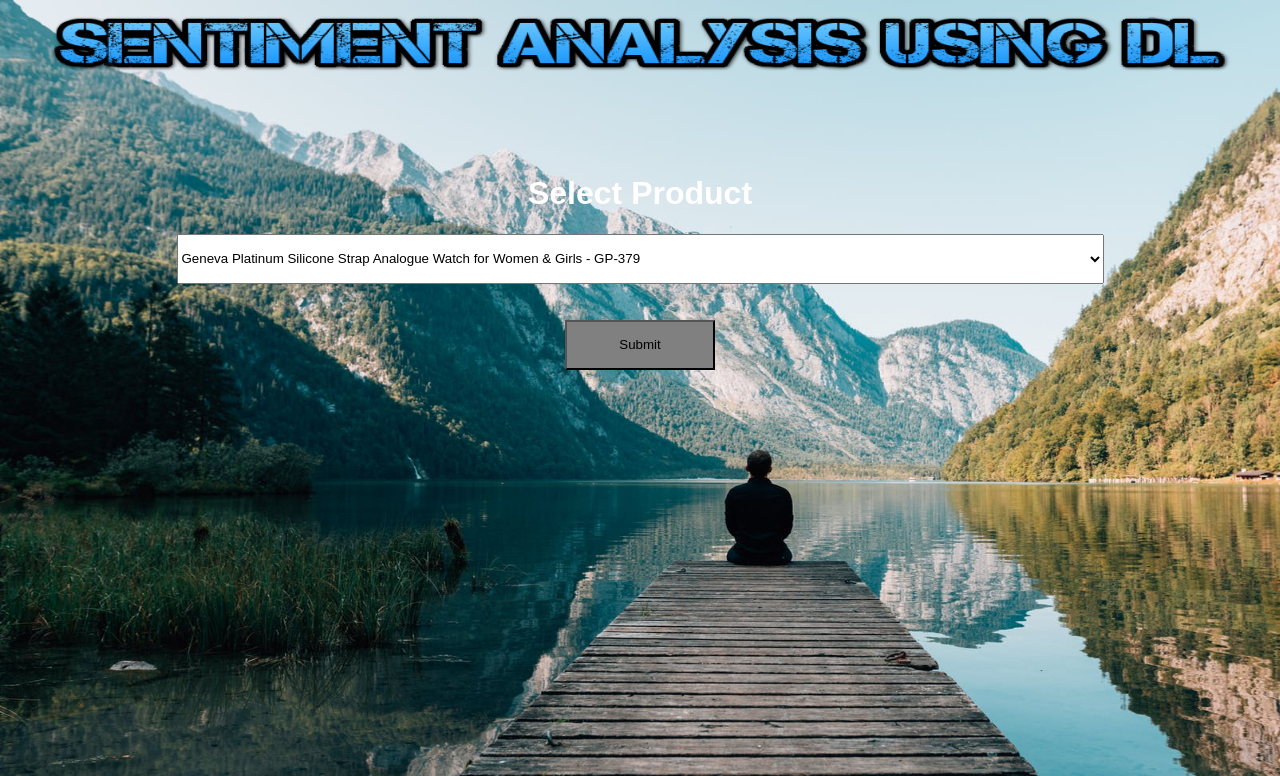
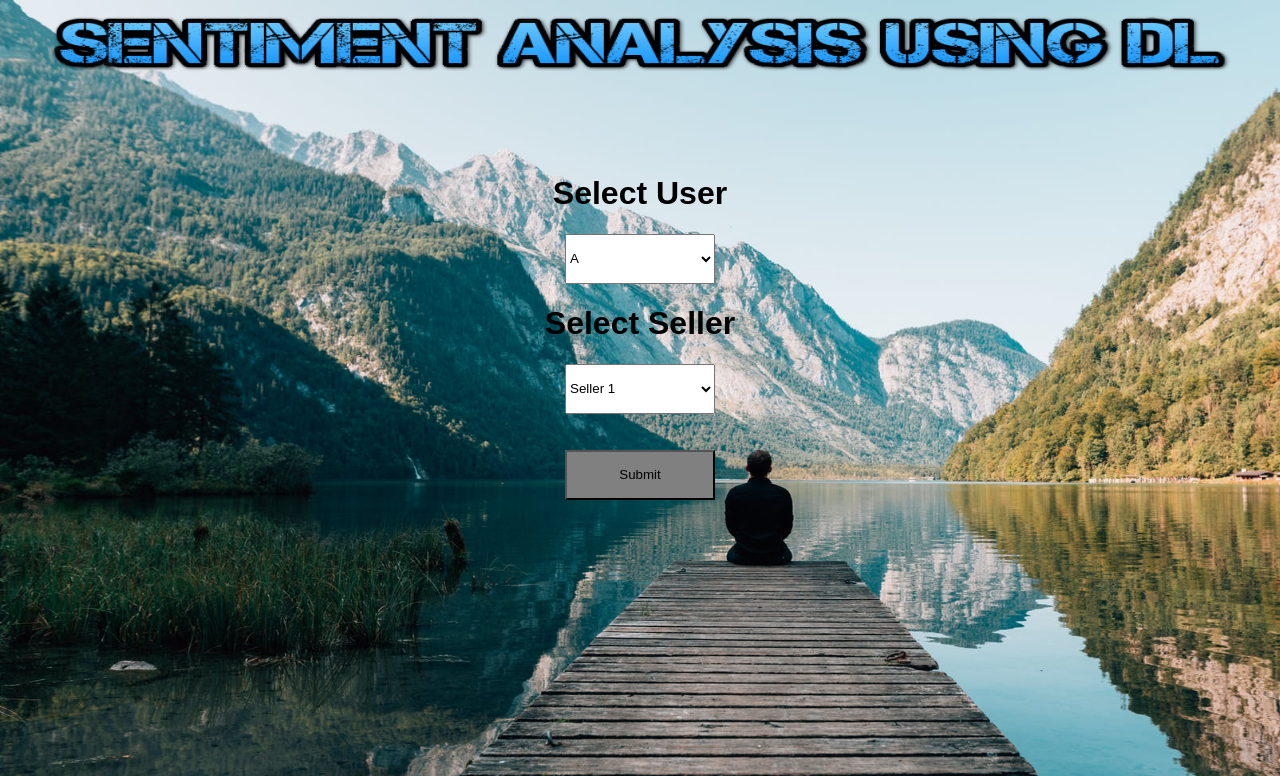
Before and after one commit to Knight7561/Product-Recommedation-System, a Flask app: page / in a window 1280 px wide. Shown: the top 776 px of the page. Run offline with Flask 2, Linux system fonts and the light colour scheme; parts of the project's set-up code (start-up, migrations or seed data) failed here and were passed over.

Commit message:
Files provided by DEVELOPER

```diff
--- a/Recommend_Review_Analysis/app.py
+++ b/Recommend_Review_Analysis/app.py
@@ -24,6 +24,13 @@ import re
 from sklearn.feature_extraction.text import TfidfTransformer
 
 from collections import Counter
+
+import math
+# import matplotlib.pyplot as plt
+import seaborn as sns
+import scipy.sparse
+from scipy.sparse import csr_matrix
+from scipy.sparse.linalg import svds
 
 app = Flask(__name__)
 app.secret_key = "secret key"
@@ -77,38 +84,80 @@ def clean_review(reviews):
     return cleaned_review
 
 
-def sort_coo(coo_matrix):
-    tuples = zip(coo_matrix.col, coo_matrix.data)
-    return sorted(tuples, key=lambda x: (x[1], x[0]), reverse=True)
+# def sort_coo(coo_matrix):
+#     tuples = zip(coo_matrix.col, coo_matrix.data)
+#     return sorted(tuples, key=lambda x: (x[1], x[0]), reverse=True)
 
-def extract_topn_from_vector(feature_names, sorted_items, topn=10):
-    """get the feature names and tf-idf score of top n items"""
+# def extract_topn_from_vector(feature_names, sorted_items, topn=10):
+#     """get the feature names and tf-idf score of top n items"""
 
-    #use only topn items from vector
-    sorted_items = sorted_items[:topn]
+#     #use only topn items from vector
+#     sorted_items = sorted_items[:topn]
 
-    score_vals = []
-    feature_vals = []
+#     score_vals = []
+#     feature_vals = []
 
-    # word index and corresponding tf-idf score
-    for idx, score in sorted_items:
+#     # word index and corresponding tf-idf score
+#     for idx, score in sorted_items:
 
-        #keep track of feature name and its corresponding score
-        score_vals.append(round(score, 3))
-        feature_vals.append(feature_names[idx])
+#         #keep track of feature name and its corresponding score
+#         score_vals.append(round(score, 3))
+#         feature_vals.append(feature_names[idx])
 
-    #create a tuples of feature,score
-    #results = zip(feature_vals,score_vals)
-    results= {}
-    for idx in range(len(feature_vals)):
-        results[feature_vals[idx]]=score_vals[idx]
+#     #create a tuples of feature,score
+#     #results = zip(feature_vals,score_vals)
+#     results= {}
+#     for idx in range(len(feature_vals)):
+#         results[feature_vals[idx]]=score_vals[idx]
 
-    return results
+#     return results
 
+
+def recommend_items(userID, pivot_df, preds_df, num_recommendations):
+    # index starts at 0
+    user_idx = userID-1
+    # Get and sort the user's ratings
+    sorted_user_ratings = pivot_df.iloc[user_idx].sort_values(ascending=False)
+    #sorted_user_ratings
+    sorted_user_predictions = preds_df.iloc[user_idx].sort_values(ascending=False)
+    #sorted_user_predictions
+    temp = pd.concat([sorted_user_ratings, sorted_user_predictions], axis=1,sort=False)
+
+    temp.index.name = 'Recommended Items'
+    temp.columns = ['user_ratings', 'user_predictions']
+    temp = temp.loc[temp.user_ratings == 0]
+    temp = temp.sort_values('user_predictions', ascending=False)
+    print(temp.head())
+    return temp
+
+def recom(userID,seller):
+    if seller == 1:
+        user_df=pd.read_excel('input/celler_1.xlsx')
+    elif seller == 2:
+        user_df=pd.read_excel('input/celler_2.xlsx')
+
+    print(user_df.head())
+    user_df = user_df.dropna()
+    counts = user_df.user.value_counts()
+    user_df_final = user_df[user_df.user.isin(counts[counts>=2].index)]
+    train_data = user_df_final
+    user_df_CF = train_data
+    pivot_df = user_df_CF.pivot_table(index = 'user', columns ='product_code', values = 'rating').fillna(0)
+    pivot_df['user_index'] = np.arange(0, pivot_df.shape[0], 1)
+    pivot_df.set_index(['user_index'], inplace=True)
+    U, sigma, Vt = svds(pivot_df, k = 8)
+    sigma = np.diag(sigma)
+    #Predicted ratings
+    all_user_predicted_ratings = np.dot(np.dot(U, sigma), Vt)
+
+    # Convert predicted ratings to dataframe
+    preds_df = pd.DataFrame(all_user_predicted_ratings, columns = pivot_df.columns)
+    a = recommend_items(userID, pivot_df, preds_df, 5)
+    return a
 
 @app.route("/")
 def index():
-    return render_template("index1.html")
+    return render_template("index.html")
 
 
 def predict_result(data,text):
@@ -131,6 +180,45 @@ def predict_result(data,text):
         else:
             n_review.append(text[i])
     return p_review,n_review
+
+@app.route('/res' ,methods=['POST','GET'])
+def res():
+    prodect = []
+
+    if request.method == 'POST':
+        prodect.append(request.form['q1'])
+    p_name = prodect[0]
+    print(p_name)
+    core_review = []
+    df1 = pd.read_csv("input/Final_reviews.csv")
+    for i,j in df1.iterrows():
+        if j['product_name'] == p_name:
+            # if j['Experience'] >= 5 and j['Helpful_Votes'] >=20 and j['Purchase'] == 'Verified Purchase':
+            core_review.append(j['Text'])
+
+    cleaned_text = clean_review(core_review)
+
+    sequences_text_token = trained_tokenizer.texts_to_sequences(cleaned_text)
+
+    data = pad_sequences(sequences_text_token, maxlen=140)
+    print(data)
+
+    # p_cleaned_text = clean_review(p_review)
+    # n_cleaned_text = clean_review(n_review)
+
+    p_review,n_review = predict_result(data=data,text=cleaned_text)
+
+
+    p_re = random.sample(p_review,3)
+    # p_keys = random.sample(p_key,3)
+    n_re = random.sample(n_review,3)
+    # n_keys = random.sample(n_key,3)
+
+
+    # res = [p_name,p_re,p_keys,n_re,n_keys]
+
+    print(p_re,'\n',n_re)
+    return render_template("result1.html",p_name=p_name,p_re=p_re,n_re=n_re)
 
 @app.route('/predict' ,methods=['POST','GET'])
 def predict():
@@ -158,47 +246,42 @@ def predict():
        "Foxter Bangel Analog White Dial Women's Watch",
        'Howdy Women Watch']
     prodect = []
+    cell = []
     if request.method == 'POST':
-        prodect.append(int((request.form['q2'])))
+        prodect.append(int(request.form['q1']))
+        cell.append(int(request.form['q2']))
 
-    print(prodect)
-    df1 = pd.read_csv("input/Final_reviews.csv")
-
-    # df1['product_name'].unique()
-    p_name = p[prodect[0]-1]
+    print(prodect[0],cell[0])
 
 
-    core_review = []
+    recomen_pro = recom(prodect[0],cell[0])
+    # a = recom(1,0)
+    l=recomen_pro.index[0:]
+    res = list(l)
+    # res
+    names = []
+    for i in res:
+        names.append(p[i])
+    # df1['product_name'].unique()
+    c1 = ["NUBELA Analogue Prizam Glass Black Dial Girl's Watch",
+       'Analogue Pink',
+       "Sonata Analog Champagne Dial Women's Watch-NK87018YM01",
+       "Sonata Analog White Dial Women's Watch -NJ8989PP03C",
+       "Everyday Analog Black Dial Women's Watch -NK8085SM01"]
+    c2 = ["Sonata Analog White Dial Women's Watch -NJ8976SM01W",
+       "Geneva Platinum Analogue Rose Gold Dial Women'S Watch- Gp-649",
+       "Geneva Platinum Analogue Rose Gold Dial Women's Watch- Gp-649",
+       "A R Sales Analogue Girl's and Women's Watch",
+       "Foxter Bangel Analog White Dial Women's Watch"]
+    if len(names) <= 0 and cell[0] == 1:
+        for i in c1:
+            names.append(i)
+    elif len(names) <= 0 and cell[0] == 2:
+        for i in c2:
+            names.append(i)
+    print(names)
 
-    for i,j in df1.iterrows():
-        if j['product_name'] == p_name:
-            # if j['Experience'] >= 5 and j['Helpful_Votes'] >=20 and j['Purchase'] == 'Verified Purchase':
-            core_review.append(j['Text'])
-
-    cleaned_text = clean_review(core_review)
-
-    sequences_text_token = trained_tokenizer.texts_to_sequences(cleaned_text)
-
-    data = pad_sequences(sequences_text_token, maxlen=140)
-    print(data)
-
-    # p_cleaned_text = clean_review(p_review)
-    # n_cleaned_text = clean_review(n_review)
-
-    p_review,n_review = predict_result(data=data,text=cleaned_text)
-
-
-    p_re = random.sample(p_review,3)
-    # p_keys = random.sample(p_key,3)
-    n_re = random.sample(n_review,3)
-    # n_keys = random.sample(n_key,3)
-
-
-    # res = [p_name,p_re,p_keys,n_re,n_keys]
-
-    print(p_re,'\n',n_re)
-
-    return render_template("result1.html" , p_name = p_name,p_re = p_re, n_re=n_re)
+    return render_template("recom.html" , p_name = names)
 
 
 
--- /dev/null
+++ b/Recommend_Review_Analysis/templates/index.html
@@ -0,0 +1,78 @@
+<!DOCTYPE html>
+<html lang="en">
+<head>
+    <meta charset="UTF-8">
+    <meta name="viewport" content="width=device-width, initial-scale=1.0">
+    <meta http-equiv="X-UA-Compatible" content="ie=edge">
+    <title>Review Analysis</title>
+    <link rel="stylesheet" href="{{ url_for('static',filename='style.css') }}">
+<style type="text/css">
+  #example1 {
+   background-image:url("static/min.jpeg");
+  background-repeat: repeat;
+  background-size: 1500px 800px ;
+}
+  /*h4{
+    color: white;
+
+  }*/
+</style>
+</head>
+<body id="example1">
+
+ <center><img src="{{ url_for('static',filename='head.png') }}" width="1200" height="70"></center>
+ <br><br><br><br>
+ <form method="POST" action="/predict" class="register-form" id="register-form" role="form">
+<div class="center">
+  <div class="b4">
+    <center><b><label style="color: black"><h1>Select User</h1></label></b>
+
+<select id="football" class="b4" name="q1" style="height: 50px;width: 150px">
+  <option value="1">A</option>
+  <option value="2">B</option>
+  <option value="3">C</option>
+  <option value="4">D</option>
+  <option value="5">E</option>
+  <option value="6">F</option>
+  <option value="7">G</option>
+  <option value="8">H</option>
+  <option value="9">I</option>
+  <option value="10">J</option>
+  <option value="11">K</option>
+  <option value="12">L</option>
+  <option value="13">M</option>
+  <option value="14">N</option>
+  <option value="15">O</option>
+  <option value="16">P</option>
+  <option value="17">Q</option>
+  <option value="18">R</option>
+  <option value="19">S</option>
+  <option value="20">T</option>
+  <option value="21">U</option>
+  <option value="22">V</option>
+  <option value="23">W</option>
+  <option value="24">X</option>
+  <option value="25">Y</option>
+  <option value="26">Z</option>
+
+</select></center>
+<center>
+<!-- <div class="b4"> -->
+    <center><b><label style="color: black"><h1>Select Seller</h1></label></b>
+
+<select class="b4" name="q2" style="height: 50px;width: 150px;align-items: left">
+  <option value="1">Seller 1</option>
+  <option value="2">Seller 2</option></select>
+</center>
+<br><br>
+<div align="center">
+    <div class="b1">
+   <button class="b1" type="submit" height="100" width="300">Submit</button>
+
+</div>
+</div>
+<br><br>
+
+ </form>
+</body>
+</html>
--- a/Recommend_Review_Analysis/templates/index1.html
+++ /dev/null
@@ -1,66 +0,0 @@
-<!DOCTYPE html>
-<html lang="en">
-<head>
-    <meta charset="UTF-8">
-    <meta name="viewport" content="width=device-width, initial-scale=1.0">
-    <meta http-equiv="X-UA-Compatible" content="ie=edge">
-    <title>Review Analysis</title>
-    <link rel="stylesheet" href="{{ url_for('static',filename='style.css') }}">
-<style type="text/css">
-  #example1 {
-   background-image:url("static/min.jpeg");
-  background-repeat: repeat;
-  background-size: 1500px 800px ;
-}
-  /*h4{
-    color: white;
-
-  }*/
-</style>
-</head>
-<body id="example1">
-
- <center><img src="{{ url_for('static',filename='head.png') }}" width="1200" height="70"></center>
- <br><br><br><br>
- <form method="POST" action="/predict" class="register-form" id="register-form" role="form">
-<div class="center">
-  <div class="b4">
-    <center><b><label style="color: white;"><h1>Select Product</h1></label></b>
-
-<select id="football" class="b4" name="q2" style="height: 50px">
-  <option value="1">Geneva Platinum Silicone Strap Analogue Watch for Women & Girls - GP-379</option>
-  <option value="2">Geneva Platinum Analogue Gold Dial Women's Watch -GNV01</option>
-  <option value="3">IIk Collection Watches Stainless Steel Chain Day and Date Analogue Silver Dial Women's WatchNUBELA Analogue Prizam Glass Black Dial Girl's Watch</option>
-  <option value="4">NUBELA Analogue Prizam Glass Black Dial Girl's Watch</option>
-  <option value="5">Analogue Pink</option>
-  <option value="6">Sonata Analog Champagne Dial Women's Watch-NK87018YM01</option>
-  <option value="7">Sonata Analog White Dial Women's Watch -NJ8989PP03C</option>
-  <option value="8">Everyday Analog Black Dial Women's Watch -NK8085SM01</option>
-  <option value="9">Sonata SFAL Analog Silver Dial Women's Watch -NK8080SM01</option>
-  <option value="10">Timewear Analogue Round Beige Dial Women's Watch - 107Wdtl</option>
-  <option value="11">TIMEWEAR Analogue Brown Dial Women's Watch - 134Bdtl</option>
-  <option value="12">Sonata SFAL Analog Silver Dial Women's Watch -NK8080SM-3372</option>
-  <option value="13">Adamo Analog Blue Dial Women's Watch-9710SM01</option>
-  <option value="14">Geneva Platinum Analogue Gold Dial Women's Watch -GNV01</option>
-  <option value="15">ADAMO Aritocrat Women's & Girl's Watch BG-335</option>
-  <option value="16">Imperious Analog Women's Watch 1021-1031</option>
-  <option value="17">IIK Collection Watches Analogue Silver Dial Girl's & Women's Analogue Watch - IIK-1033W</option>
-  <option value="18">Sonata Analog White Dial Women's Watch -NJ8976SM01W</option>
-  <option value="19">Geneva Platinum Analogue Rose Gold Dial Women'S Watch- Gp-649</option>
-  <option value="20">A R Sales Analogue Girl's and Women's Watch</option>
-  <option value="21">Foxter Bangel Analog White Dial Women's Watch</option>
-  <option value="22">Howdy Women Watch</option>
-
-</select></center>
-<br><br>
-<div align="center">
-    <div class="b1">
-   <button class="b1" type="submit" height="100" width="300">Submit</button>
-
-</div>
-</div>
-<br><br>
-
- </form>
-</body>
-</html>
--- a/Recommend_Review_Analysis/templates/result1.html
+++ b/Recommend_Review_Analysis/templates/result1.html
@@ -29,7 +29,7 @@
   <center><img src="{{ url_for('static',filename='head.png') }}" width="1200" height="70"></center>
  <!-- <img src="{{ url_for('static',filename='yin.png') }}" width="1250" height="70"> -->
  <br><br><br><br>
- <center><h1 style="color: white;">Product Name:{{p_name}}</h1></center>
+ <center><h1 style="color: black;">Product Name:{{p_name}}</h1></center>
  <br><br>
 <center>
 <TABLE BORDER="5"    WIDTH="50%"   CELLPADDING="4" CELLSPACING="3">
```
Also changed, not shown: Recommend_Review_Analysis/templates/recom.html (added, +54 -0 lines), 4 other files.
